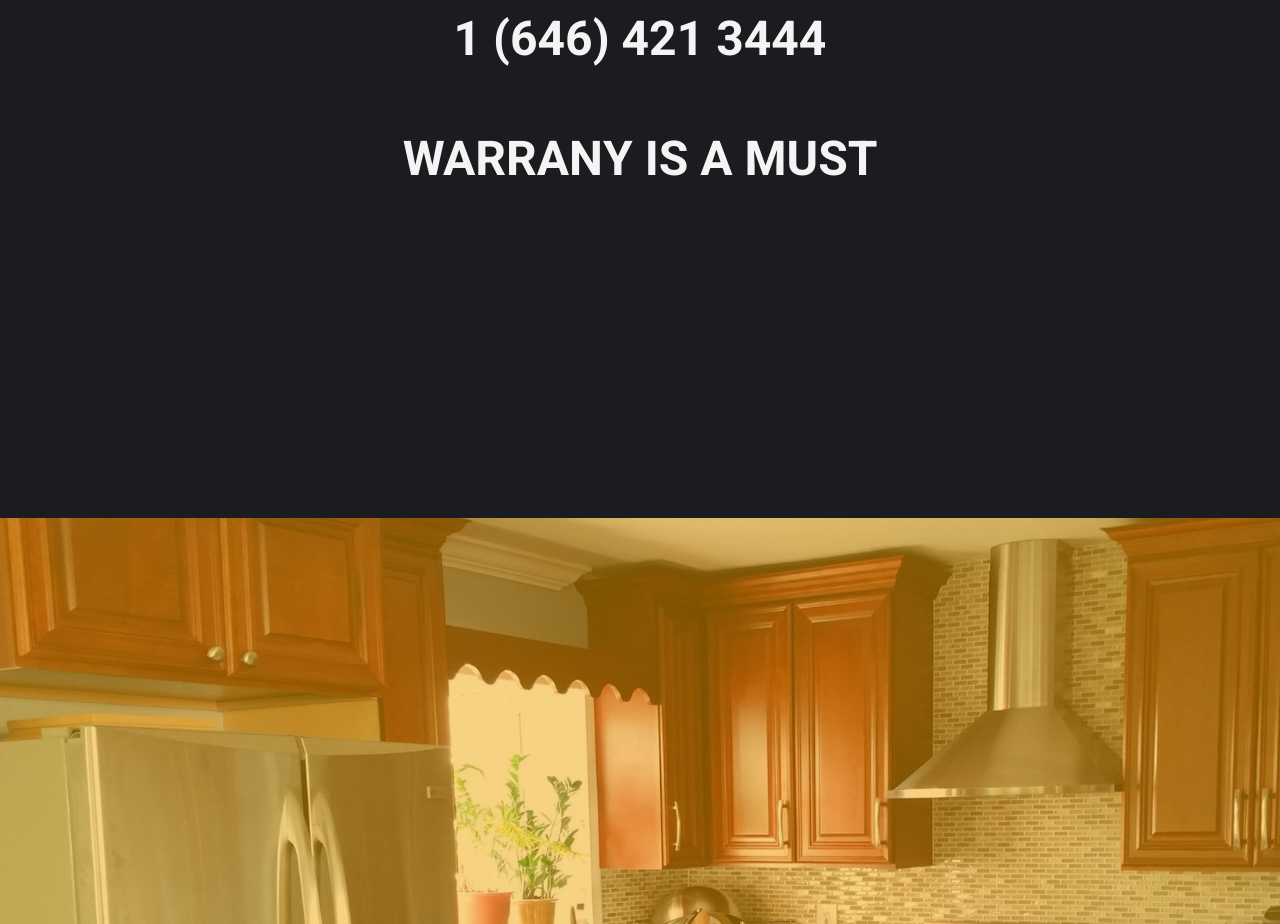
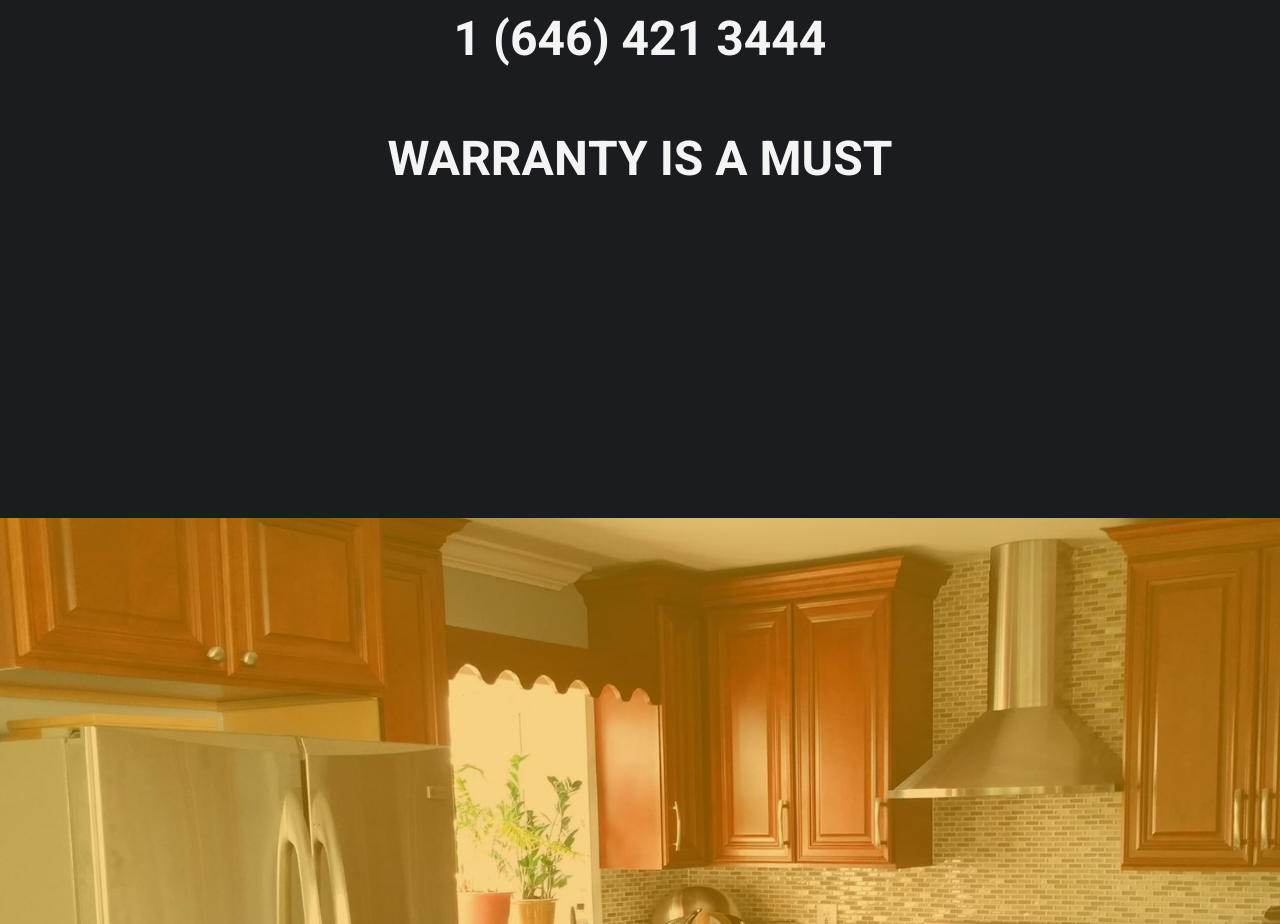
Before and after one commit to Rvhyle/Tenacity-Website, a plain HTML site: page index.html in a window 1280 px wide. Shown: the part 3384-4308 px from the top of the page. Drawn offline with Linux system fonts and the light colour scheme.

Commit message:
Spelling corrections

```diff
--- a/index.html
+++ b/index.html
@@ -148,7 +148,7 @@
             <h3>Call Now</h3>
             <svg class="phone" xmlns="http://www.w3.org/2000/svg" viewBox="0 0 24 24" fill="black" width="18px" height="18px"><path d="M0 0h24v24H0z" fill="none"/><path d="M20.01 15.38c-1.23 0-2.42-.2-3.53-.56-.35-.12-.74-.03-1.01.24l-1.57 1.97c-2.83-1.35-5.48-3.9-6.89-6.83l1.95-1.66c.27-.28.35-.67.24-1.02-.37-1.11-.56-2.3-.56-3.53 0-.54-.45-.99-.99-.99H4.19C3.65 3 3 3.24 3 3.99 3 13.28 10.73 21 20.01 21c.71 0 .99-.63.99-1.18v-3.45c0-.54-.45-.99-.99-.99z"/></svg>
             <h2>1 (646) 421 3444</h2>
-            <h3>Warrany Is A Must</h3>
+            <h3>Warranty Is A Must</h3>
         </div>
     </section>
     <!-- Small Gallery -->
```
